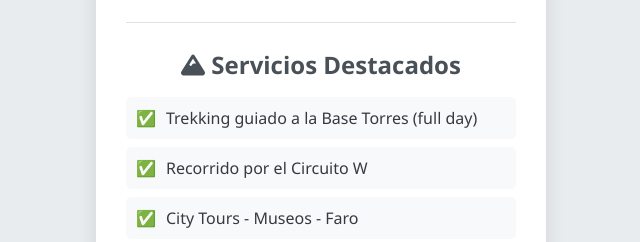
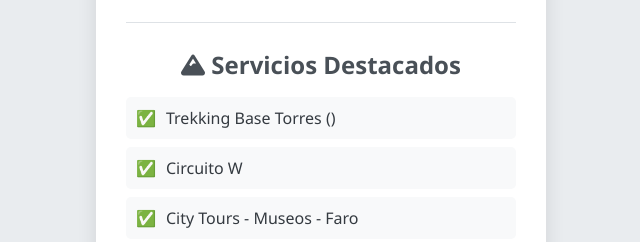
Before and after one commit to gonzal-21/vcard, a plain HTML site: page index.html in a window 1280 px wide. Shown: the part 558-800 px from the top of the page, without its empty margins (319-959 px from the left). Drawn offline with Linux system fonts and the light colour scheme.

Commit message:
Actualizar index.html

```diff
--- a/index.html
+++ b/index.html
@@ -39,8 +39,8 @@
         <div class="services-section">
             <h2><i class="fas fa-mountain"></i> Servicios Destacados</h2>
             <ul>
-                <li> Trekking guiado a la Base Torres (full day)</li>
-                <li> Recorrido por el Circuito W</li>
+                <li> Trekking Base Torres ()</li>
+                <li> Circuito W</li>
                 <li> City Tours - Museos - Faro </li>
                 <li> Trekking Cerro Benitez </li>
                 <li> Circuito Cuevas </li>
```
